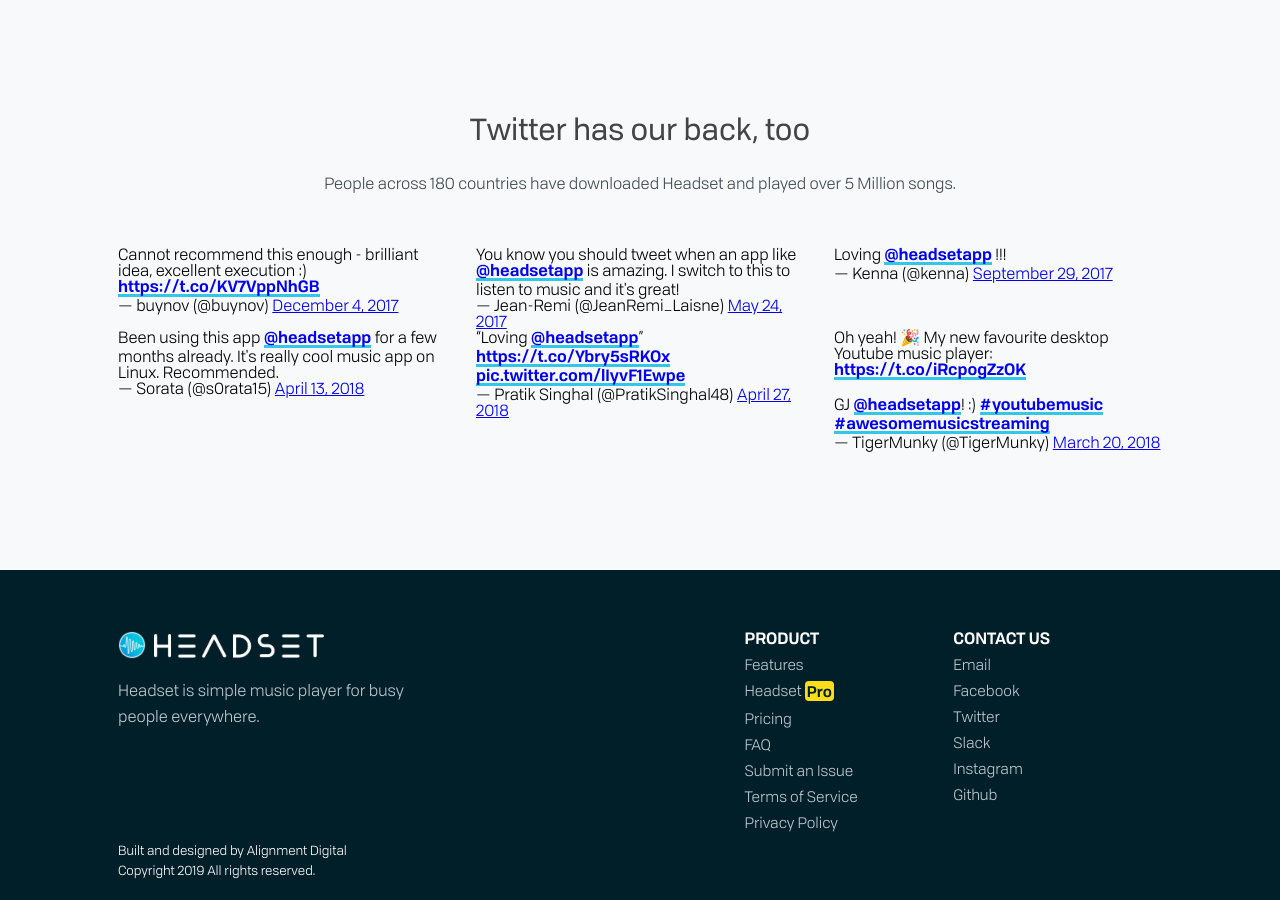
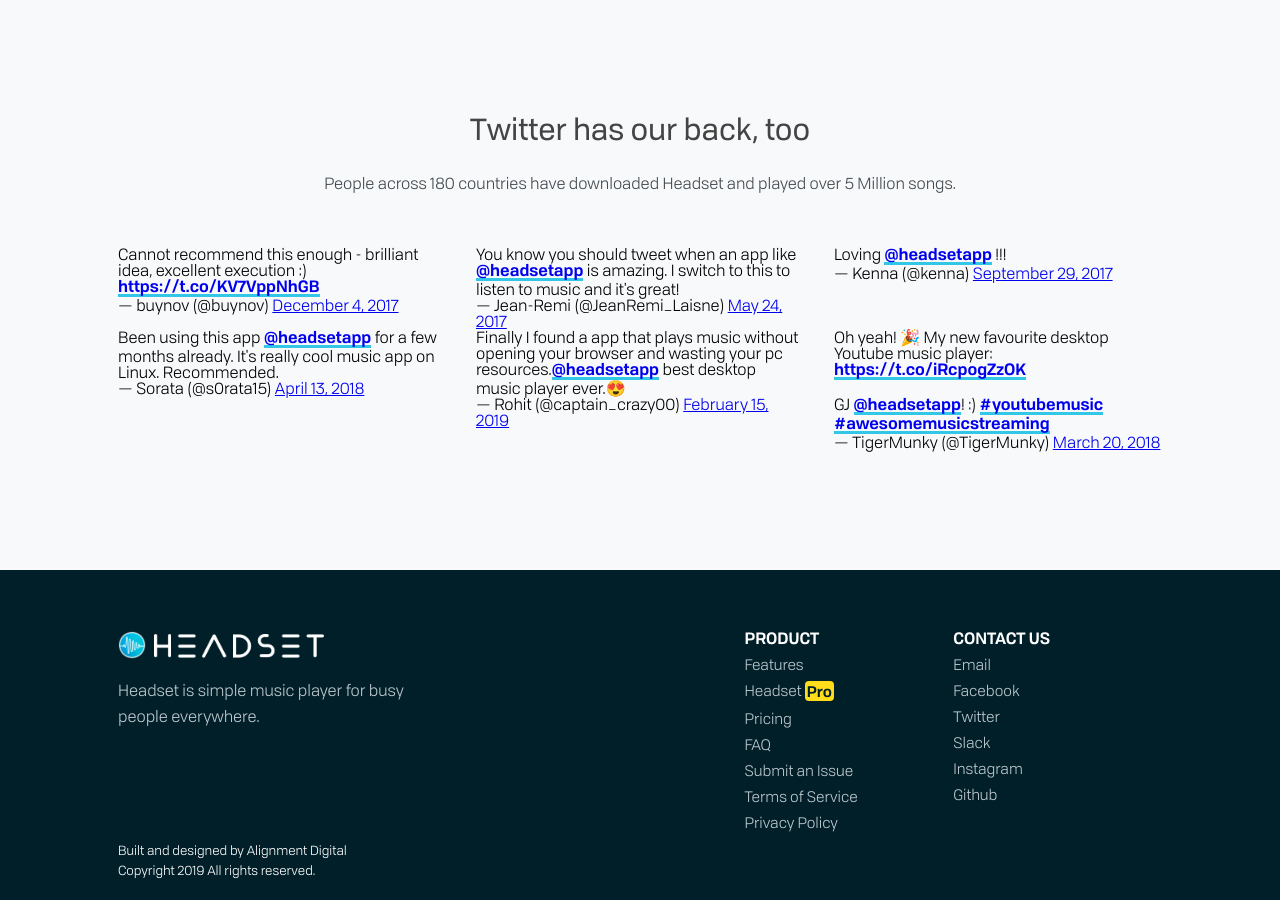
Before and after one commit to headsetapp/headsetapp.github.io, a Jekyll site: the page index.html, which Jekyll copies as it is, in a window 1280 px wide and 900 px high, scrolled down 7648 px. Built offline with Jekyll 4.4.1, drawn with Linux system fonts in a browser that asks for light colours; comment, search, counter and statistics services are not loaded.

Commit message:
update tweet

```diff
--- a/index.html
+++ b/index.html
@@ -405,14 +405,7 @@
           (@s0rata15)
           <a href="https://twitter.com/s0rata15/status/984648884910620673?ref_src=twsrc%5Etfw">April 13, 2018</a>
         </blockquote>
-        <blockquote class="twitter-tweet" data-cards="hidden" data-lang="en">
-          <p lang="en" dir="ltr">“Loving
-            <a href="https://twitter.com/headsetapp?ref_src=twsrc%5Etfw">@headsetapp</a>”
-            <a href="https://t.co/Ybry5sRKOx">https://t.co/Ybry5sRKOx</a>
-            <a href="https://t.co/lIyvF1Ewpe">pic.twitter.com/lIyvF1Ewpe</a>
-          </p>&mdash; Pratik Singhal (@PratikSinghal48)
-          <a href="https://twitter.com/PratikSinghal48/status/989907137445888008?ref_src=twsrc%5Etfw">April 27, 2018</a>
-        </blockquote>
+        <blockquote class="twitter-tweet" data-lang="en"><p lang="en" dir="ltr">Finally I found a app that plays music without opening your browser and wasting your pc resources.<a href="https://twitter.com/headsetapp?ref_src=twsrc%5Etfw">@headsetapp</a> best desktop music player ever.😍</p>&mdash; Rohit (@captain_crazy00) <a href="https://twitter.com/captain_crazy00/status/1096323821546524677?ref_src=twsrc%5Etfw">February 15, 2019</a></blockquote>
         <blockquote class="twitter-tweet" data-cards="hidden" data-lang="en">
           <p lang="en" dir="ltr">Oh yeah! 🎉 My new favourite desktop Youtube music player:
             <a href="https://t.co/iRcpogZzOK">https://t.co/iRcpogZzOK</a>
```
